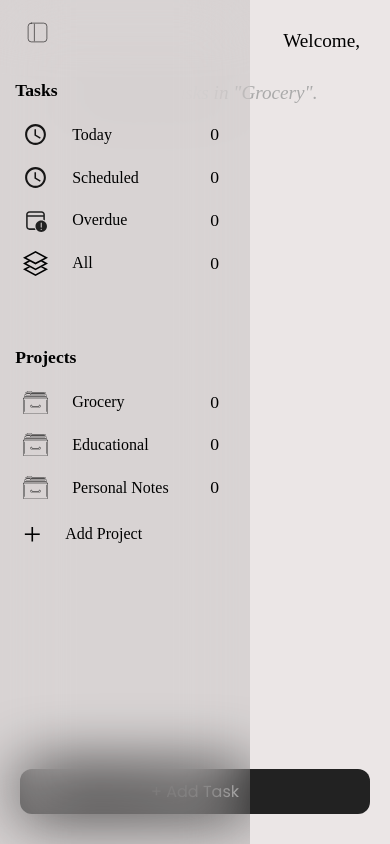
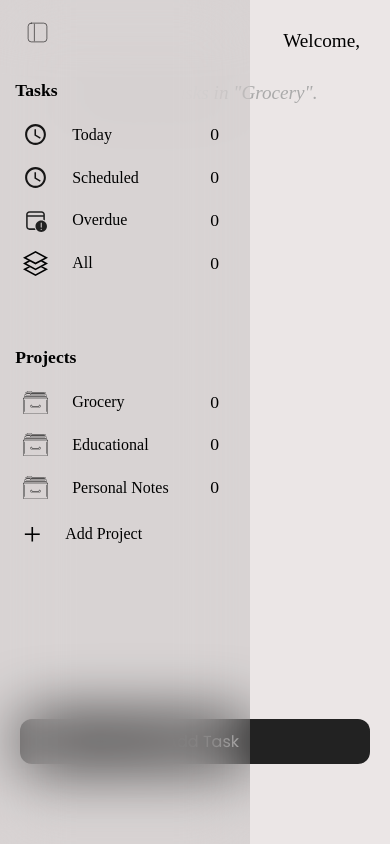
Before and after one commit to Kingsolomon-s/todo-list-app, a website built with webpack: page src/template.html in a window 390 px wide. Built offline with nearby package versions, Linux system fonts and the light colour scheme; a web font is replaced by a local one.

Commit message:
Fix: add margin bottom to add task button to prop it up on mobile device

```diff
--- a/src/style.css
+++ b/src/style.css
@@ -183,4 +183,7 @@ div.add-project {
   .overlay.active {
     transform: translateY(0);
   }
+  .add-task-btn {
+    margin-bottom: 50px;
+  }
 }
```
